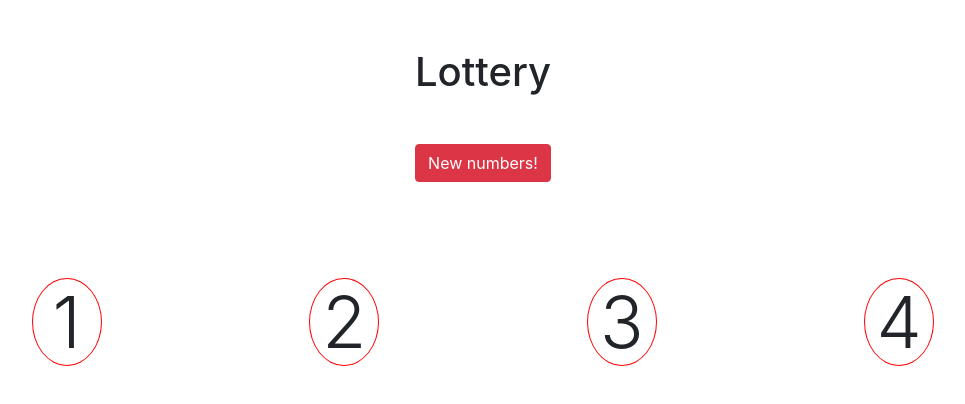
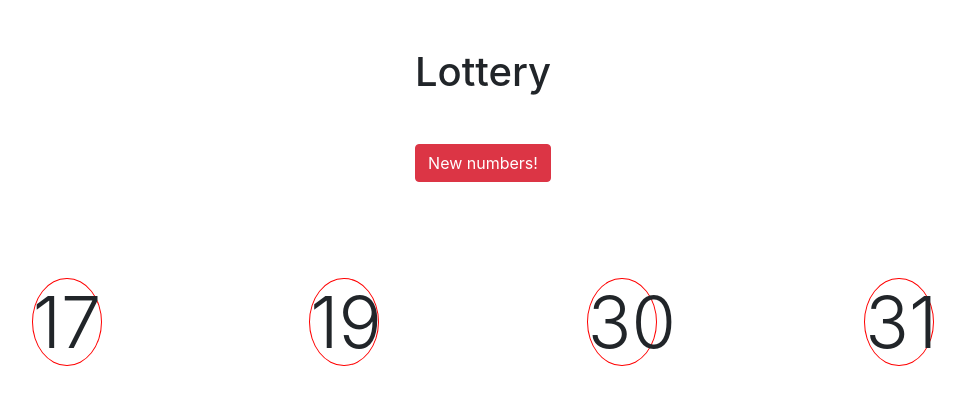
Before and after one commit to iarty/homework-52, a React (Create React App) app: page / in a window 1280 px wide. Shown: the top 404 px of the page, without its empty margins (157-1122 px from the left). Built offline with nearby package versions, Linux system fonts and the light colour scheme.

Commit message:
created a number generation function

```diff
--- a/src/components/lottery/lottery.js
+++ b/src/components/lottery/lottery.js
@@ -4,7 +4,15 @@ import Container from 'reactstrap/lib/Container';
 
 
 export default class index extends Component {
-  render() {
+  num = [];
+  genRand = () => {
+    for (let index = 0; index < 4; index++) {
+      this.num.push(Math.floor(Math.random() * (36 - 5 + 1)) + 5);
+    }
+    return this.num.sort((a, b) => { return a - b })
+  }
+  render = () => {
+    const sortNum = this.genRand();
     return (
       <Fragment>
         <Container>
@@ -12,14 +20,13 @@ export default class index extends Component {
             <h1 className="my-5">Lottery</h1>
             <Button color="danger" className="mb-5">New numbers!</Button>
             <div className="d-flex mt-5 justify-content-around">
-              <span className="display-3" style={{border:'1px solid red',borderRadius:'50%',width:'70px'}}>1</span>
-              <span className="display-3" style={{border:'1px solid red',borderRadius:'50%',width:'70px'}}>2</span>
-              <span className="display-3" style={{border:'1px solid red',borderRadius:'50%',width:'70px'}}>3</span>
-              <span className="display-3" style={{border:'1px solid red',borderRadius:'50%',width:'70px'}}>4</span>
+              <span className="display-3" style={{ border: '1px solid red', borderRadius: '50%', width: '70px' }}>{sortNum[0]}</span>
+              <span className="display-3" style={{ border: '1px solid red', borderRadius: '50%', width: '70px' }}>{sortNum[1]}</span>
+              <span className="display-3" style={{ border: '1px solid red', borderRadius: '50%', width: '70px' }}>{sortNum[2]}</span>
+              <span className="display-3" style={{ border: '1px solid red', borderRadius: '50%', width: '70px' }}>{sortNum[3]}</span>
             </div>
           </div>
         </Container>
-
       </Fragment>
     )
   }
```
